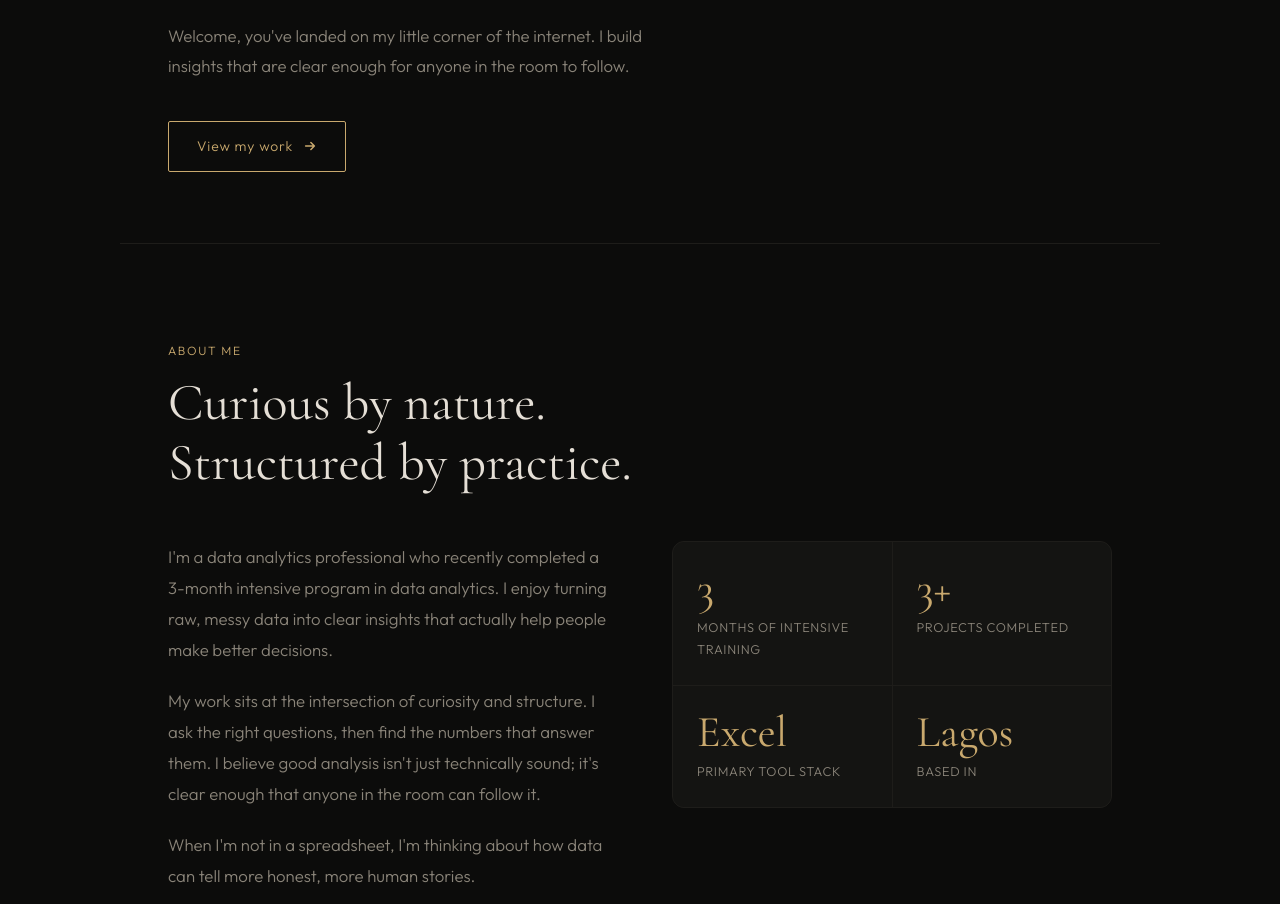
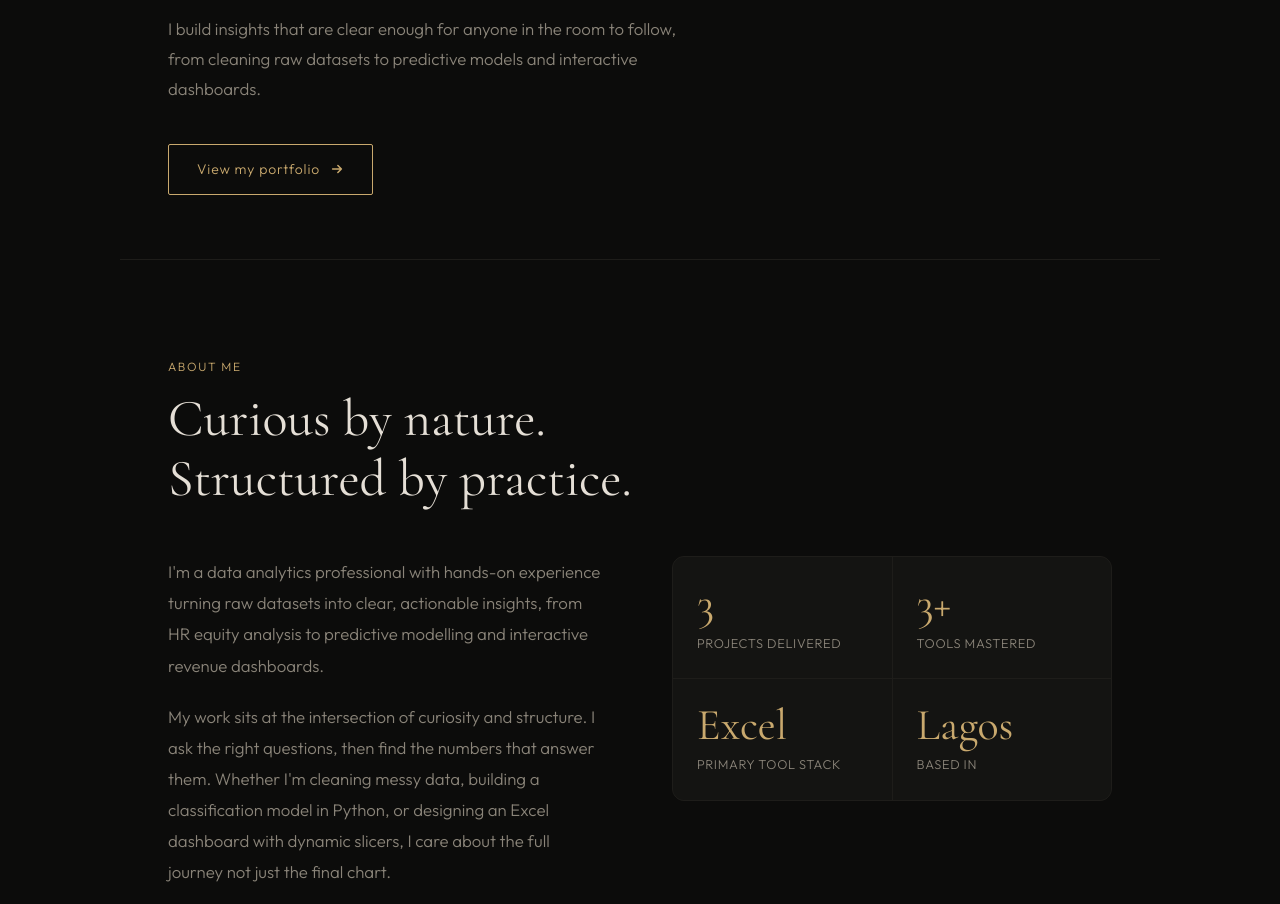
Before and after one commit to Ballistic-02/boluwatife.github.io, a plain HTML site: page index.html in a window 1280 px wide. Shown: the part 557-1461 px from the top of the page. Drawn offline with nearby package versions, Linux system fonts and the light colour scheme.

Commit message:
Revise portfolio title and update content
Updated portfolio title and navigation links for clarity. Enhanced descriptions in the about section and adjusted project details for better presentation.

```diff
--- a/index.html
+++ b/index.html
@@ -3,7 +3,7 @@
 <head>
 <meta charset="UTF-8" />
 <meta name="viewport" content="width=device-width, initial-scale=1.0" />
-<title>Adeoye Boluwatife Emmanuel's Portfolio</title>
+<title>Adeoye Boluwatife Emmanuel's Portfolio </title>
 <link rel="preconnect" href="https://fonts.googleapis.com" />
 <link rel="preconnect" href="https://fonts.gstatic.com" crossorigin />
 <link href="https://fonts.googleapis.com/css2?family=Cormorant+Garamond:ital,wght@0,400;0,500;0,600;1,400&family=Outfit:wght@300;400;500&display=swap" rel="stylesheet" />
@@ -438,7 +438,7 @@
   <a class="nav-logo" href="#hero">Boluwatife.</a>
   <ul class="nav-links">
     <li><a href="#about">About</a></li>
-    <li><a href="#work">My Work</a></li>
+    <li><a href="#work">Data Portfolio</a></li>
     <li><a href="#contact">Contact</a></li>
   </ul>
 </nav>
@@ -452,11 +452,11 @@
       <em>honest, human</em> stories.
     </h1>
     <p class="hero-sub">
-      Welcome, you've landed on my little corner of the internet.
-      I build insights that are clear enough for anyone in the room to follow.
+      I build insights that are clear enough for anyone in the room to follow,
+      from cleaning raw datasets to predictive models and interactive dashboards.
     </p>
     <a class="hero-cta" href="#work">
-      View my work
+      View my portfolio
       <svg viewBox="0 0 16 16" fill="none" stroke="currentColor" stroke-width="1.75" stroke-linecap="round" stroke-linejoin="round" aria-hidden="true">
         <path d="M3 8h10M9 4l4 4-4 4"/>
       </svg>
@@ -477,28 +477,30 @@
   <div class="about-grid reveal">
     <div class="about-bio">
       <p>
-        I'm a data analytics professional who recently completed a 3-month intensive program
-        in data analytics. I enjoy turning raw, messy data into clear insights that actually
-        help people make better decisions.
+        I'm a data analytics professional with hands-on experience turning raw datasets into
+        clear, actionable insights, from HR equity analysis to predictive modelling and
+        interactive revenue dashboards.
       </p>
       <p>
         My work sits at the intersection of curiosity and structure. I ask the right questions,
-        then find the numbers that answer them. I believe good analysis isn't just technically
-        sound; it's clear enough that anyone in the room can follow it.
+        then find the numbers that answer them. Whether I'm cleaning messy data, building a
+        classification model in Python, or designing an Excel dashboard with dynamic slicers,
+        I care about the full journey not just the final chart.
       </p>
       <p>
-        When I'm not in a spreadsheet, I'm thinking about how data can tell more honest,
-        more human stories.
+        I recently completed an intensive data analytics program that sharpened my technical
+        foundations, and I believe good analysis isn't just technically sound, it's clear
+        enough that anyone in the room can follow it.
       </p>
     </div>
     <div class="about-stats" aria-label="Quick stats">
       <div class="stat-cell">
         <div class="stat-number">3</div>
-        <div class="stat-label">Months of intensive training</div>
+        <div class="stat-label">Projects delivered</div>
       </div>
       <div class="stat-cell">
         <div class="stat-number">3+</div>
-        <div class="stat-label">Projects completed</div>
+        <div class="stat-label">Tools mastered</div>
       </div>
       <div class="stat-cell">
         <div class="stat-number">Excel</div>
@@ -517,7 +519,7 @@
 <!-- ── MY WORK ────────────────────────────────────────────── -->
 <section id="work" aria-labelledby="work-heading">
   <div class="reveal">
-    <p class="section-label">My Work</p>
+    <p class="section-label">Data Portfolio</p>
     <h2 class="section-heading" id="work-heading">
       Projects that ask the questions that matter.
     </h2>
@@ -529,7 +531,7 @@
       <h3 class="project-title" id="proj-title-1">Melanin HR Analysis &amp; Dashboard</h3>
       <p class="project-body">
         This project explored workforce data through an HR lens, with a focus on representation and equity.
-        Working entirely in Microsoft Excel, I walked through the full analytics process from importing
+        Working entirely in Microsoft Excel, I walked through the full analytics process, from importing
         and cleaning raw HR records to structuring the data for meaningful analysis.
       </p>
       <p class="project-body" style="margin-top: 1rem;">
@@ -568,7 +570,7 @@
       <p class="project-number">Project 02</p>
       <h3 class="project-title" id="proj-title-2">Titanic Survival Rate Prediction</h3>
       <p class="project-body">
-        This project tackled one of the most iconic datasets in data science, the Titanic Survival Rate Prediction manifest
+        This project tackled one of the most iconic datasets in data science, the "Titanic passenger manifest"
         to predict which passengers were likely to survive the disaster. Using Python in a Jupyter Notebook
         environment, I applied a full machine learning classification pipeline from raw data to prediction.
       </p>
@@ -661,7 +663,7 @@
     <div>
       <p class="contact-desc">
         I'm open to roles, collaborations, freelance projects, and conversations
-        about data, equity, and insights. If something here sparked an idea —
+        about data, equity, and insights. If something here sparked an idea,
         reach out. I'd love to hear from you.
       </p>
       <a class="contact-link" href="mailto:boluwatifeadeoye02@gmail.com">
@@ -672,6 +674,11 @@
       </a>
     </div>
     <div class="contact-cards" aria-label="Contact details">
+      <div class="contact-item">
+        <span class="contact-item-label">Phone</span>
+        <span class="contact-item-value"><a href="tel:+2349027232601">+234 902 723 2601</a></span>
+        <span class="contact-item-value"><a href="tel:+2347062029848">+234 706 202 9848</a></span>
+      </div>
       <div class="contact-item">
         <span class="contact-item-label">Email</span>
         <span class="contact-item-value"><a href="mailto:boluwatifeadeoye02@gmail.com">boluwatifeadeoye02@gmail.com</a></span>
```
